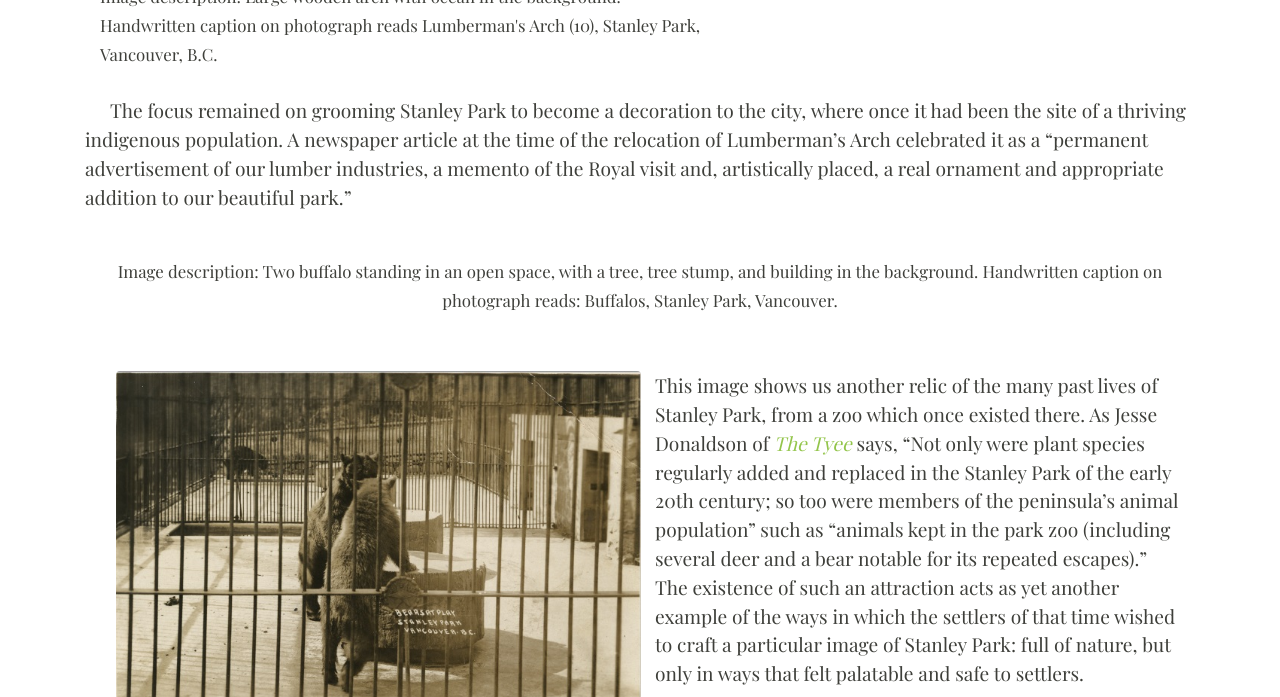
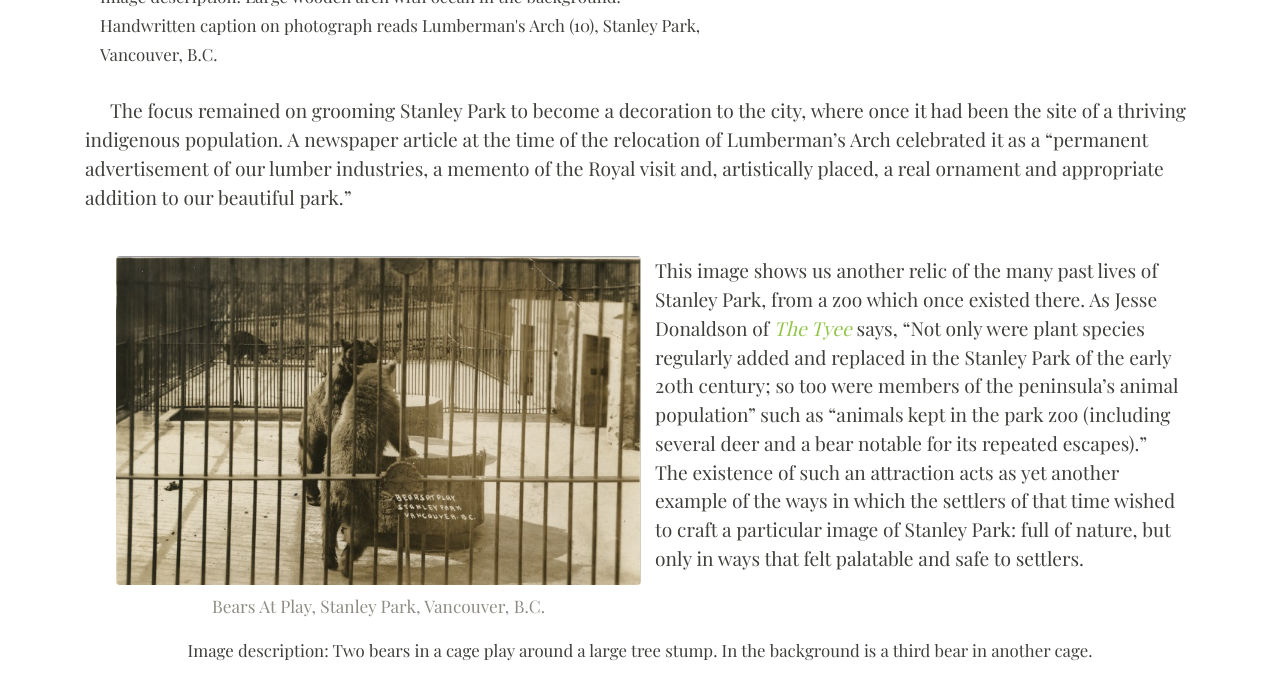
Before and after one commit to ashlynnprasad/langmann-2021, a Jekyll site: the page built from pages/relationswithindigenouspeoples.md, in a window 1280 px wide and 900 px high, scrolled down 1289 px, cut to the strip 0-697 px from the top of the window. Built offline with Jekyll 4.4.1, drawn with Linux system fonts in a browser that asks for light colours; nearby versions of some CDN libraries.

Commit message:
Update relationswithindigenouspeoples.md

```diff
--- a/pages/relationswithindigenouspeoples.md
+++ b/pages/relationswithindigenouspeoples.md
@@ -24,8 +24,6 @@ permalink: /relationswithindigenouspeoples.html
   </div>
 </div>
 <br><p style="text-indent: 25px;">The focus remained on grooming Stanley Park to become a decoration to the city, where once it had been the site of a thriving indigenous population. A newspaper article at the time of the relocation of Lumberman’s Arch celebrated it as a “permanent advertisement of our lumber industries, a memento of the Royal visit and, artistically placed, a real ornament and appropriate addition to our beautiful park.”<br><br>
-
-<center><small>Image description: Two buffalo standing in an open space, with a tree, tree stump, and building in the background. Handwritten caption on photograph reads: Buffalos, Stanley Park, Vancouver.</small></center><br><br>
 
 <div class="container">
   <div class="row">
```
